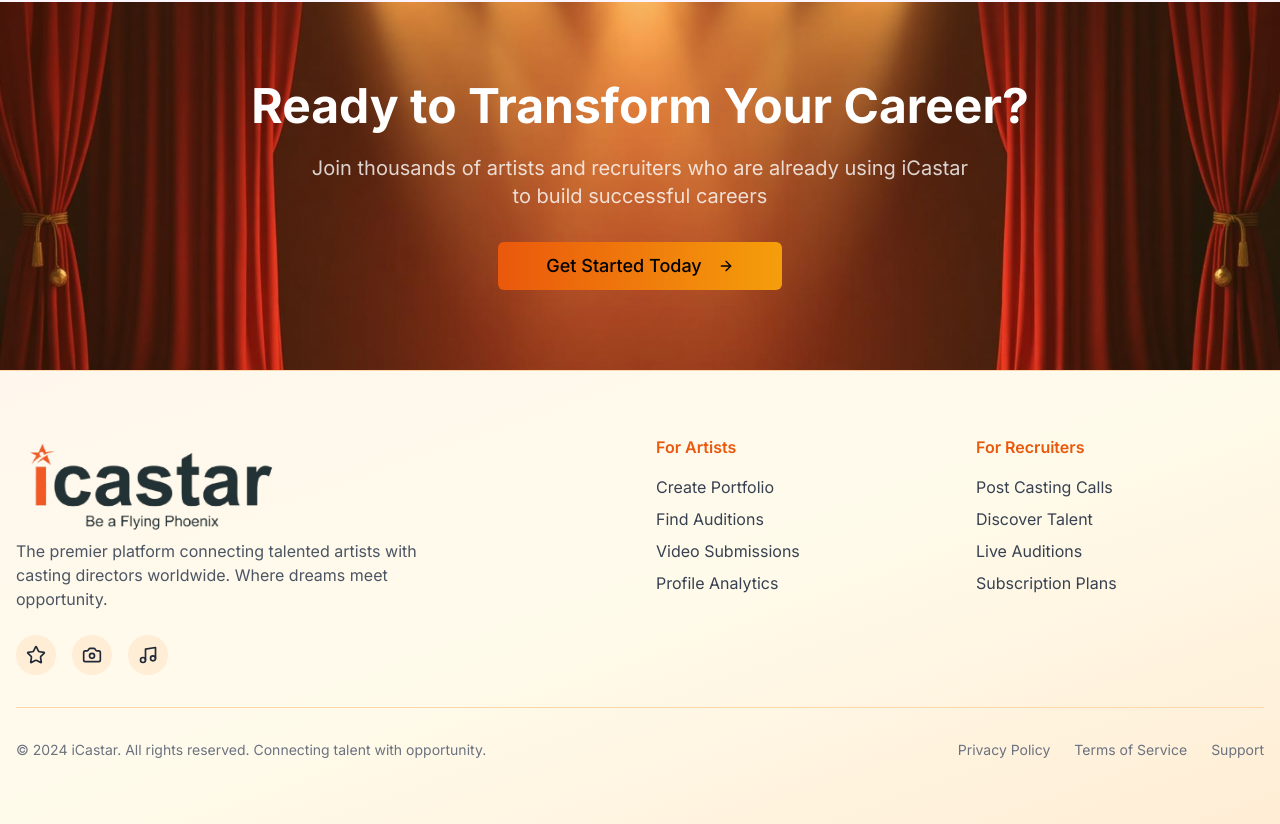
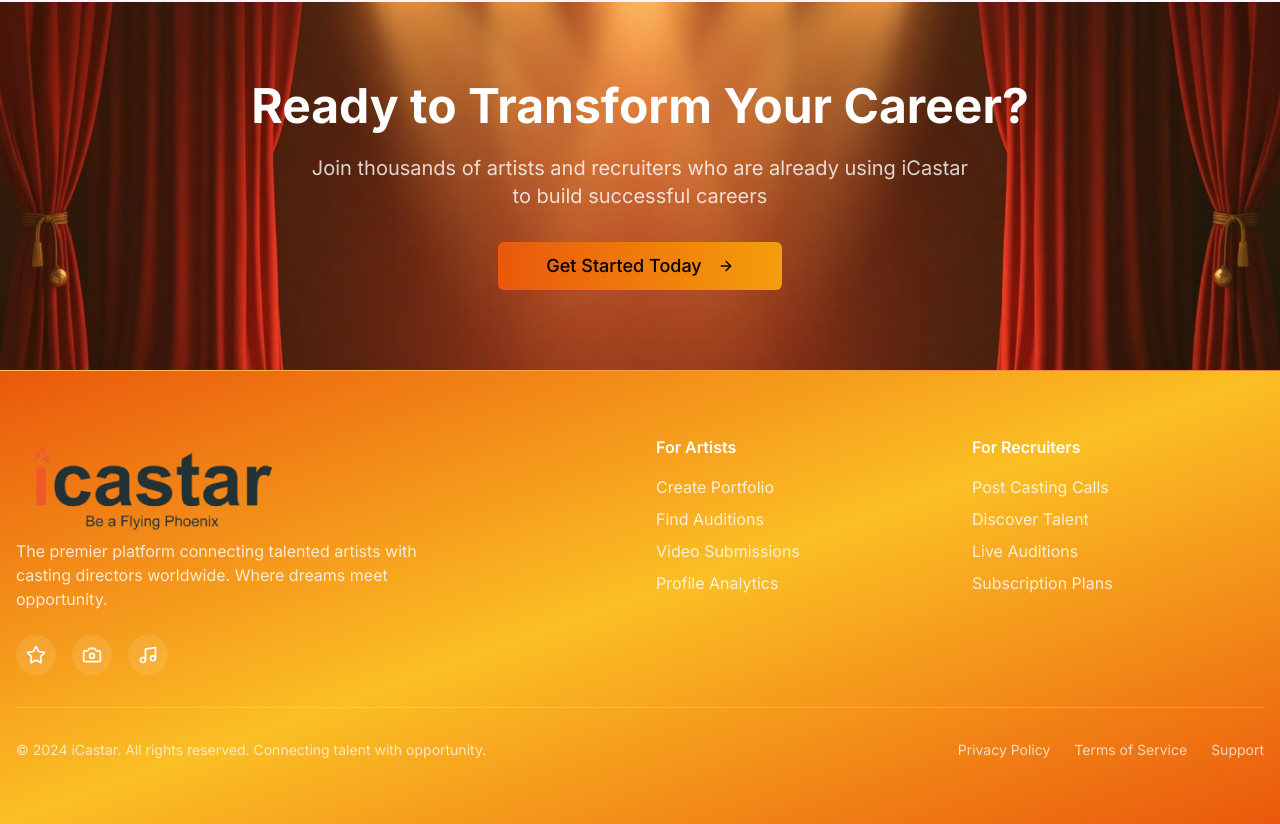
Before and after one commit to sachin-barvekar/iCaster, a React (Vite) app: page / in a window 1280 px wide. Shown: the part 3890-4714 px from the top of the page. Built offline with nearby package versions, Linux system fonts and the light colour scheme.

Commit message:
refactor(auth): improve responsive design and navigation in auth page.

```diff
--- a/pages/auth/AuthPage.tsx
+++ b/pages/auth/AuthPage.tsx
@@ -6,17 +6,9 @@ import {
   CardHeader,
   CardTitle,
 } from '@/components/ui/card'
-import {
-  ArrowRight,
-  Users,
-  Star,
-  Globe,
-  Camera,
-  Music,
-  Mic,
-} from 'lucide-react'
+import { ArrowRight, Users, Star, Camera, Music } from 'lucide-react'
 import { useState, useRef } from 'react'
-import { Link } from 'react-router-dom'
+import { Link, useNavigate } from 'react-router-dom'
 import heroBg from '../../assets/hero-stage.jpg'
 import logo from '../../assets/icaster.png'
 import ctaBg from '../../assets/cta-bg.jpg'
@@ -25,6 +17,7 @@ import { features, roles } from './utils'
 const AuthPage = () => {
   const [selectedRole, setSelectedRole] = useState<string | null>(null)
   const rolesSectionRef = useRef<HTMLDivElement>(null)
+  const navigate = useNavigate()
   return (
     <div className='min-h-screen bg-background'>
       {/* Hero Section */}
@@ -55,10 +48,10 @@ const AuthPage = () => {
             </p>
           </div>
 
-          <div className='flex flex-col sm:flex-row gap-4 justify-center mb-12 mt-6'>
+          <div className='flex flex-row gap-4 justify-center mb-12 mt-6'>
             <Button
               size='lg'
-              className='text-lg px-8 py-6 bg-primary hover:bg-primary/90'
+              className='w-auto text-lg px-8 py-6 bg-primary hover:bg-primary/90'
               asChild>
               <a
                 href='#roles'
@@ -76,7 +69,7 @@ const AuthPage = () => {
             <Button
               variant='outline'
               size='lg'
-              className='text-lg px-8 py-6 bg-secondary/20 hover:bg-primary/10'>
+              className='w-auto text-lg px-8 py-6 bg-secondary/20 hover:bg-primary/10'>
               Learn More
             </Button>
           </div>
@@ -84,7 +77,7 @@ const AuthPage = () => {
       </section>
 
       {/* Role Selection Section */}
-      <section className='py-20 bg-muted/30'>
+      <section className='py-12 md:py-20 bg-muted/30'>
         <div className='container mx-auto px-4'>
           <div className='text-center mb-16'>
             <h2 className='text-4xl md:text-5xl font-bold mb-6'>
@@ -110,7 +103,10 @@ const AuthPage = () => {
                       ? 'border-primary ring-2 ring-primary/20'
                       : 'border-border hover:border-primary/50'
                   }`}
-                  onClick={() => setSelectedRole(role.id)}>
+                  onClick={() => {
+                    setSelectedRole(role.id)
+                    navigate(`/auth?role=${role.id}`)
+                  }}>
                   <div
                     className={`absolute inset-0 opacity-10 bg-gradient-to-br ${role.color}`}
                   />
@@ -165,7 +161,7 @@ const AuthPage = () => {
       </section>
 
       {/* How It Works Section */}
-      <section className='py-20 bg-gradient-to-br from-purple-50 to-pink-50'>
+      <section className='py-12 md:py-20 bg-gradient-to-br from-purple-50 to-pink-50'>
         <div className='container mx-auto px-4'>
           <div className='text-center mb-16'>
             <h2 className='text-4xl md:text-5xl font-bold mb-6'>
@@ -177,7 +173,7 @@ const AuthPage = () => {
             </p>
           </div>
 
-          <div className='grid md:grid-cols-3 gap-8'>
+          <div className='grid sm:grid-cols-2 md:grid-cols-3 gap-8'>
             <div className='text-center group'>
               <div className='w-20 h-20 rounded-full bg-gradient-to-r from-orange-600 to-amber-500 flex items-center justify-center mx-auto mb-6 group-hover:scale-110 transition-transform duration-300'>
                 <span className='text-2xl font-bold text-white'>1</span>
@@ -221,7 +217,7 @@ const AuthPage = () => {
       </section>
 
       {/* Statistics Section */}
-      <section className='py-20'>
+      <section className='py-12 md:py-20'>
         <div className='container mx-auto px-4'>
           <div className='text-center mb-16'>
             <h2 className='text-4xl md:text-5xl font-bold mb-6'>
@@ -233,7 +229,7 @@ const AuthPage = () => {
             </p>
           </div>
 
-          <div className='grid md:grid-cols-4 gap-8'>
+          <div className='grid sm:grid-cols-2 md:grid-cols-4 gap-8'>
             <div className='text-center'>
               <div className='text-4xl md:text-5xl font-bold text-orange-600 mb-2'>
                 50K+
@@ -269,7 +265,7 @@ const AuthPage = () => {
       </section>
 
       {/* Testimonials Section */}
-      <section className='py-20 bg-gradient-to-br from-purple-50 to-pink-50'>
+      <section className='py-12 md:py-20 bg-gradient-to-br from-purple-50 to-pink-50'>
         <div className='container mx-auto px-4'>
           <div className='text-center mb-16'>
             <h2 className='text-4xl md:text-5xl font-bold mb-6'>
@@ -281,7 +277,7 @@ const AuthPage = () => {
             </p>
           </div>
 
-          <div className='grid md:grid-cols-3 gap-8'>
+          <div className='grid sm:grid-cols-2 md:grid-cols-3 gap-8'>
             <Card className='p-6 hover:shadow-lg transition-shadow duration-300'>
               <div className='flex items-center mb-4'>
                 <div className='w-12 h-12 rounded-full bg-gradient-to-r from-orange-600 to-amber-500 flex items-center justify-center mr-4'>
@@ -341,7 +337,7 @@ const AuthPage = () => {
       </section>
 
       {/* Features Section */}
-      <section className='py-20'>
+      <section className='py-12 md:py-20'>
         <div className='container mx-auto px-4'>
           <div className='text-center mb-16'>
             <h2 className='text-4xl md:text-5xl font-bold mb-6'>
@@ -353,7 +349,7 @@ const AuthPage = () => {
             </p>
           </div>
 
-          <div className='grid md:grid-cols-2 lg:grid-cols-4 gap-8'>
+          <div className='grid sm:grid-cols-2 md:grid-cols-2 lg:grid-cols-4 gap-8'>
             {features.map((feature, index) => {
               const Icon = feature.icon
               return (
@@ -378,7 +374,7 @@ const AuthPage = () => {
 
       {/* CTA Section */}
       <section
-        className='relative py-20 bg-fixed overflow-hidden'
+        className='relative py-16 md:py-20 bg-fixed overflow-hidden'
         style={{
           backgroundImage: `url(${ctaBg})`,
           backgroundSize: 'cover',
@@ -397,67 +393,83 @@ const AuthPage = () => {
           </p>
           <Button
             size='lg'
-            className='text-lg px-12 py-6 bg-gradient-to-r from-orange-600 to-amber-500 hover:from-orange-700 hover:to-amber-600 border-0'
+            className='w-full sm:w-auto text-lg px-12 py-6 bg-gradient-to-r from-orange-600 to-amber-500 hover:from-orange-700 hover:to-amber-600 border-0'
             asChild>
-            <Link to='/auth'>
+            <a
+              href='#roles'
+              onClick={e => {
+                e.preventDefault()
+                rolesSectionRef.current?.scrollIntoView({
+                  behavior: 'smooth',
+                  block: 'start',
+                })
+              }}>
               Get Started Today
               <ArrowRight className='ml-2 h-5 w-5' />
-            </Link>
+            </a>
           </Button>
         </div>
       </section>
 
       {/* Footer */}
-      <footer className='bg-gradient-to-br from-orange-50 via-amber-50 to-orange-100 text-gray-800 py-16 border-t border-orange-200'>
+      <footer className='bg-gradient-to-br from-orange-600 via-amber-400 to-orange-600 text-white py-12 md:py-16 border-t border-white/20'>
         <div className='container mx-auto px-4'>
-          <div className='grid md:grid-cols-4 gap-8 mb-8'>
-            <div className='col-span-2'>
+          <div className='grid grid-cols-1 sm:grid-cols-2 lg:grid-cols-4 gap-6 sm:gap-8 mb-8'>
+            <div className='col-span-1 lg:col-span-2'>
               <div className='flex justify-start py-1'>
                 <img
                   src={logo}
                   alt='iCaster'
-                  className='h-24 w-auto object-contain'
+                  className='h-20 md:h-24 w-auto object-contain'
                 />
               </div>
-              <p className='text-gray-600 mb-6 max-w-md'>
+              <p className='text-white/80 mb-6 max-w-md'>
                 The premier platform connecting talented artists with casting
                 directors worldwide. Where dreams meet opportunity.
               </p>
               <div className='flex space-x-4'>
-                <div className='w-10 h-10 bg-orange-100 rounded-full flex items-center justify-center hover:bg-orange-200 cursor-pointer transition-colors'>
+                <div className='w-10 h-10 bg-white/10 text-white rounded-full flex items-center justify-center hover:bg-white/20 cursor-pointer transition-colors'>
                   <Star className='h-5 w-5' />
                 </div>
-                <div className='w-10 h-10 bg-orange-100 rounded-full flex items-center justify-center hover:bg-orange-200 cursor-pointer transition-colors'>
+                <div className='w-10 h-10 bg-white/10 text-white rounded-full flex items-center justify-center hover:bg-white/20 cursor-pointer transition-colors'>
                   <Camera className='h-5 w-5' />
                 </div>
-                <div className='w-10 h-10 bg-orange-100 rounded-full flex items-center justify-center hover:bg-orange-200 cursor-pointer transition-colors'>
+                <div className='w-10 h-10 bg-white/10 text-white rounded-full flex items-center justify-center hover:bg-white/20 cursor-pointer transition-colors'>
                   <Music className='h-5 w-5' />
                 </div>
               </div>
             </div>
 
+            <div className='col-span-1 sm:col-span-2 lg:col-span-2'>
+              <div className='grid grid-cols-2 gap-6'>
                 <div>
-              <h4 className='font-semibold mb-4 text-orange-600'>
-                For Artists
-              </h4>
-              <ul className='space-y-2 text-gray-700'>
+                  <h4 className='font-semibold mb-4 text-white'>For Artists</h4>
+                  <ul className='space-y-2 text-white/80'>
                     <li>
-                  <a href='#' className='hover:text-orange-600 transition-colors'>
+                      <a
+                        href='#'
+                        className='hover:text-white transition-colors'>
                         Create Portfolio
                       </a>
                     </li>
                     <li>
-                  <a href='#' className='hover:text-orange-600 transition-colors'>
+                      <a
+                        href='#'
+                        className='hover:text-white transition-colors'>
                         Find Auditions
                       </a>
                     </li>
                     <li>
-                  <a href='#' className='hover:text-orange-600 transition-colors'>
+                      <a
+                        href='#'
+                        className='hover:text-white transition-colors'>
                         Video Submissions
                       </a>
                     </li>
                     <li>
-                  <a href='#' className='hover:text-orange-600 transition-colors'>
+                      <a
+                        href='#'
+                        className='hover:text-white transition-colors'>
                         Profile Analytics
                       </a>
                     </li>
@@ -465,53 +477,63 @@ const AuthPage = () => {
                 </div>
 
                 <div>
-              <h4 className='font-semibold mb-4 text-orange-600'>
+                  <h4 className='font-semibold mb-4 text-white'>
                     For Recruiters
                   </h4>
-              <ul className='space-y-2 text-gray-700'>
+                  <ul className='space-y-2 text-white/80'>
                     <li>
-                  <a href='#' className='hover:text-orange-600 transition-colors'>
+                      <a
+                        href='#'
+                        className='hover:text-white transition-colors'>
                         Post Casting Calls
                       </a>
                     </li>
                     <li>
-                  <a href='#' className='hover:text-orange-600 transition-colors'>
+                      <a
+                        href='#'
+                        className='hover:text-white transition-colors'>
                         Discover Talent
                       </a>
                     </li>
                     <li>
-                  <a href='#' className='hover:text-orange-600 transition-colors'>
+                      <a
+                        href='#'
+                        className='hover:text-white transition-colors'>
                         Live Auditions
                       </a>
                     </li>
                     <li>
-                  <a href='#' className='hover:text-orange-600 transition-colors'>
+                      <a
+                        href='#'
+                        className='hover:text-white transition-colors'>
                         Subscription Plans
                       </a>
                     </li>
                   </ul>
                 </div>
               </div>
+            </div>
+          </div>
 
-          <div className='border-t border-orange-200 pt-8 flex flex-col md:flex-row justify-between items-center'>
-            <p className='text-gray-500 text-sm'>
+          <div className='border-t border-white/20 pt-8 flex flex-col md:flex-row justify-between items-start md:items-center'>
+            <p className='text-white/70 text-sm text-center md:text-left'>
               © 2024 iCastar. All rights reserved. Connecting talent with
               opportunity.
             </p>
             <div className='flex space-x-6 mt-4 md:mt-0'>
               <a
                 href='#'
-                className='text-gray-500 hover:text-orange-600 text-sm transition-colors'>
+                className='text-white/70 hover:text-white text-sm transition-colors'>
                 Privacy Policy
               </a>
               <a
                 href='#'
-                className='text-gray-500 hover:text-orange-600 text-sm transition-colors'>
+                className='text-white/70 hover:text-white text-sm transition-colors'>
                 Terms of Service
               </a>
               <a
                 href='#'
-                className='text-gray-500 hover:text-orange-600 text-sm transition-colors'>
+                className='text-white/70 hover:text-white text-sm transition-colors'>
                 Support
               </a>
             </div>
```
Lines whose indentation alone changed are shown as unchanged.
